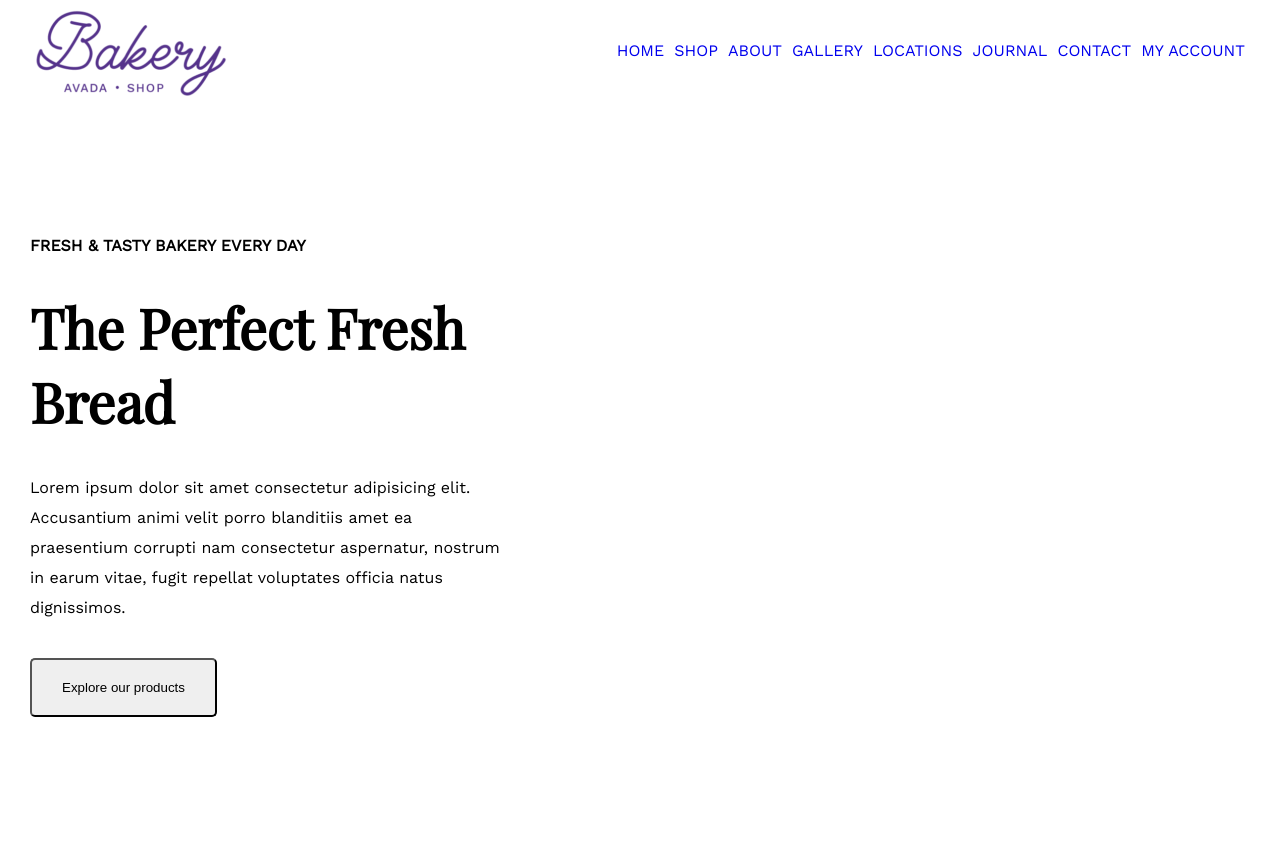
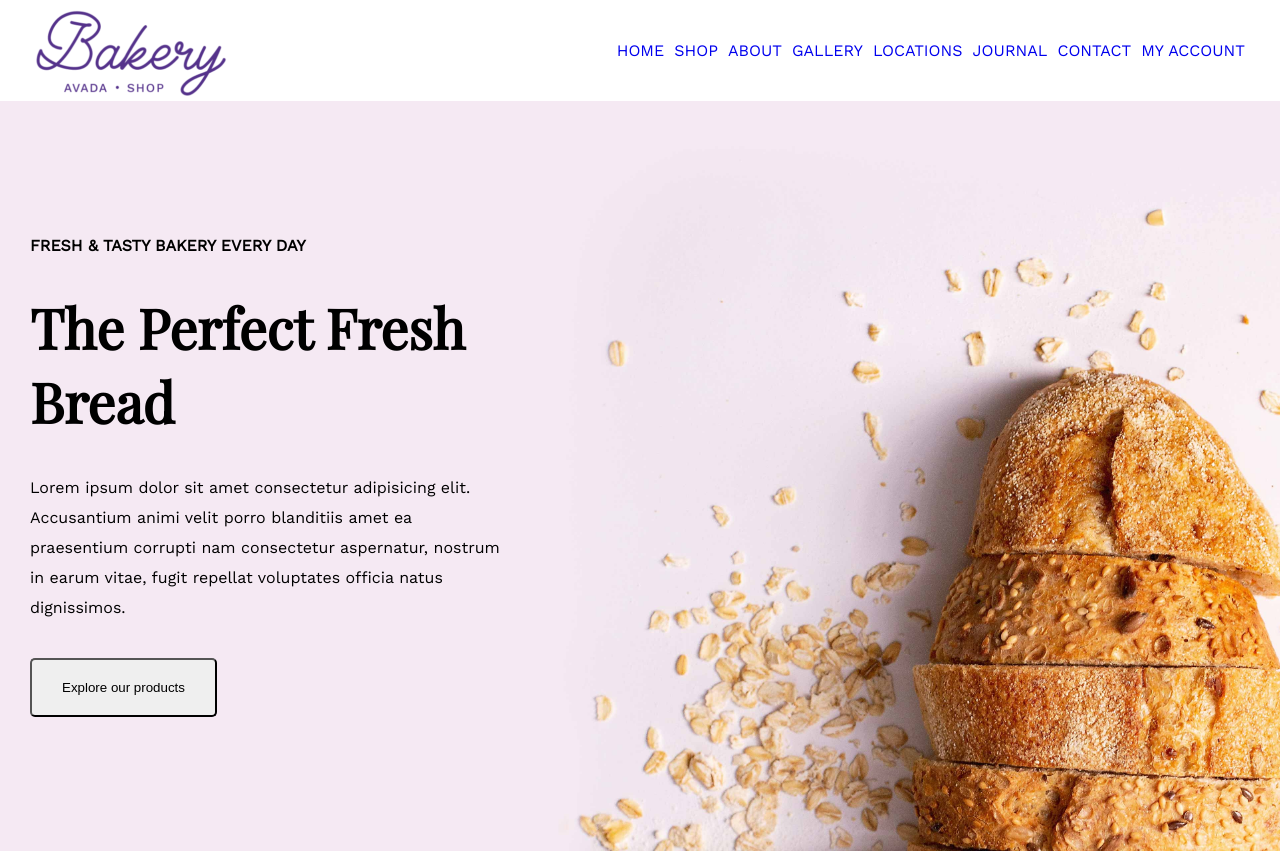
Before and after one commit to EnricoNapolitano/2023-01-31-esame_midterm, a Vue app in the folder proj-html-vuejs/: page / in a window 1280 px wide. Shown: the top 853 px of the page. Built offline with nearby package versions, Linux system fonts and the light colour scheme.

Commit message:
bg img inserted in #hero-jumbo

```diff
--- a/proj-html-vuejs/src/components/AppHeader/HeroJumbo.vue
+++ b/proj-html-vuejs/src/components/AppHeader/HeroJumbo.vue
@@ -23,6 +23,7 @@ export default {
 #hero-jumbo {
     height: 750px;
     width: auto;
+    background-image: url('../../assets/img/hero-header-bakery.jpg');
     @include bg-image;
 
     h2 {
```
